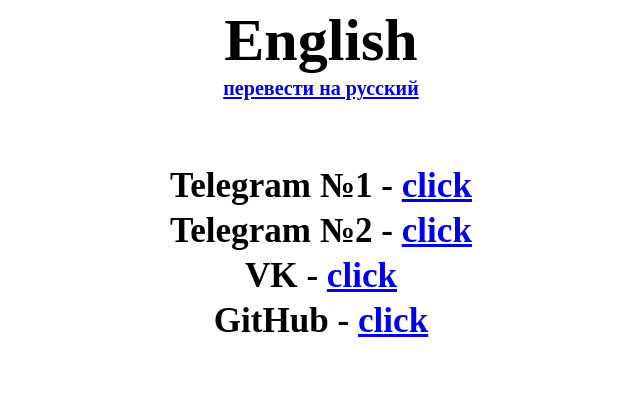
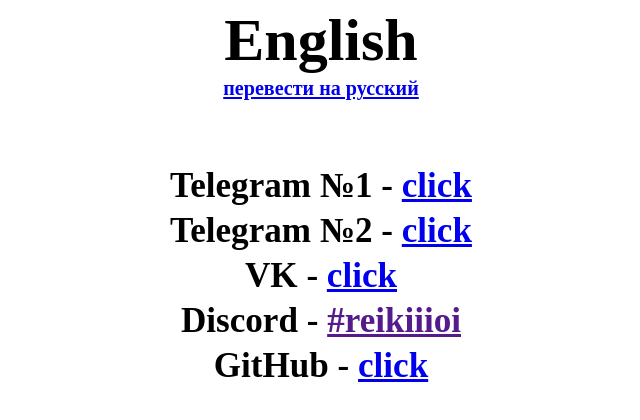
Before and after one commit to Reikiiioi/bio, a plain HTML site: page bio/index.html in a window 1280 px wide. Shown: the whole page, without its empty margins (319-959 px from the left). Drawn offline with Linux system fonts and the light colour scheme.

Commit message:
Update index.html

```diff
--- a/bio/index.html
+++ b/bio/index.html
@@ -28,6 +28,11 @@
             </div>
             <div>
                 <h3>
+                    Discord - <a href="">#reikiiioi</a>
+                </h3>
+            </div>
+            <div>
+                <h3>
                     GitHub - <a href="https://github.com/Reikiiioi/bio">click</a>
                 </h3>
             </div><br><br><br><br><br><br><br><br>
```
